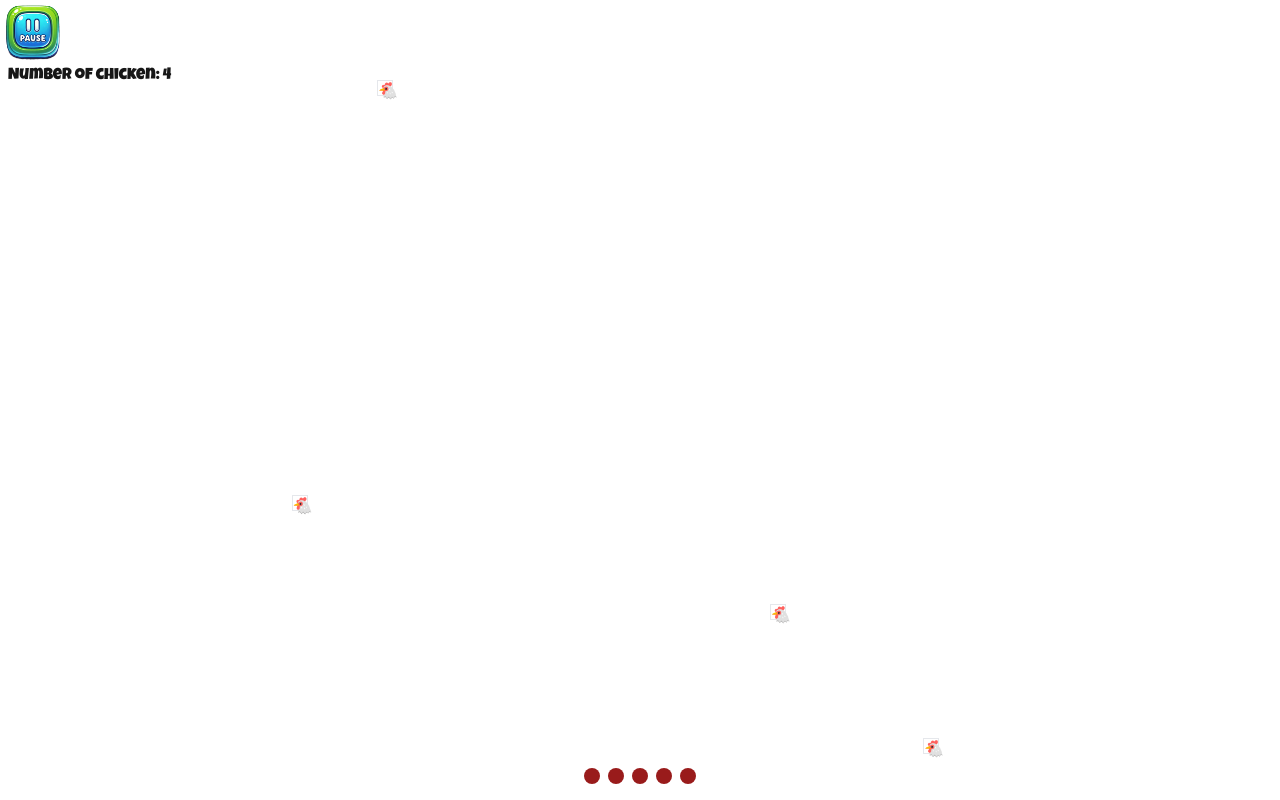
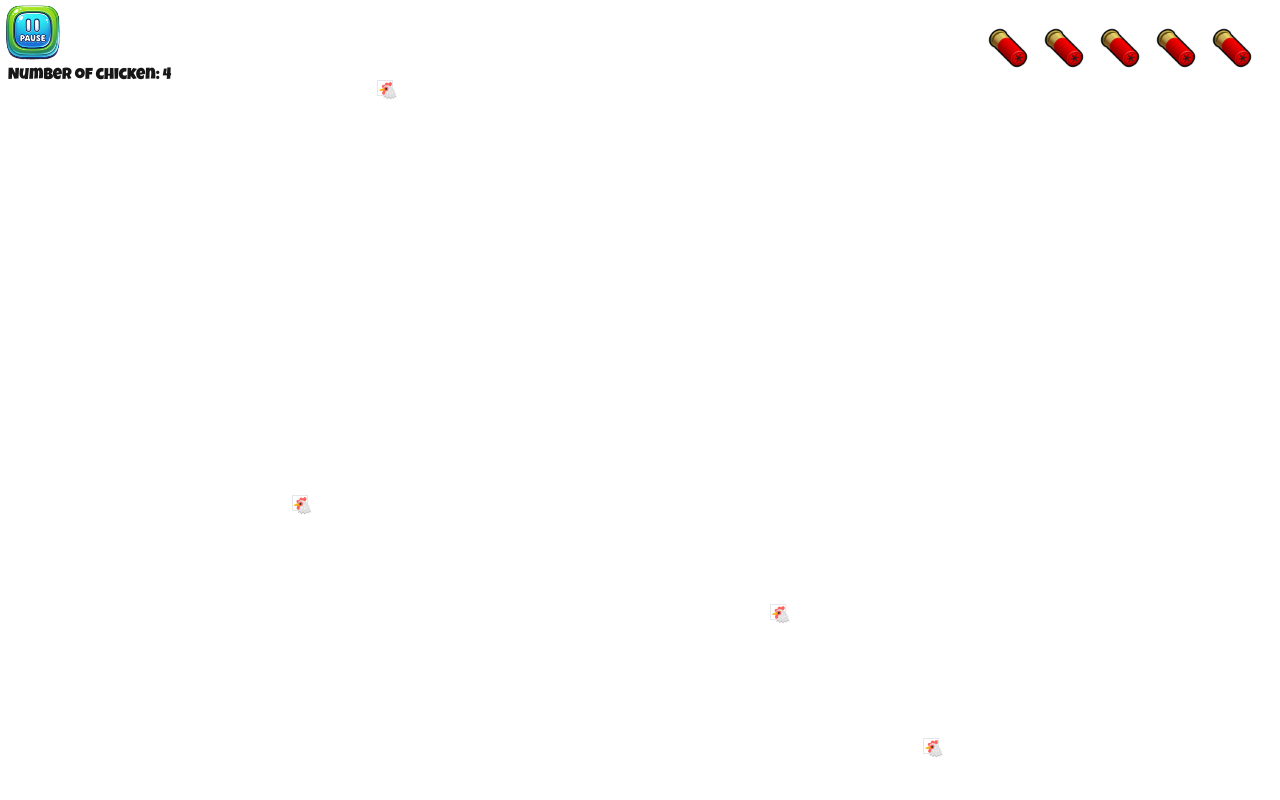
Before and after one commit to Chigga-Solutions/Cock-Down-Shooter, a Next.js app: page /play in a window 1280 px wide. Built offline with nearby package versions, Linux system fonts and the light colour scheme.

Commit message:
update and move bullets

```diff
--- a/src/app/play/page.tsx
+++ b/src/app/play/page.tsx
@@ -6,6 +6,7 @@ import { PauseMenu } from '@/components/pause-menu';
 import { luckiestGuy } from '@/components/settings-menu';
 import { areOverlapped, CLICK_RANGE, generateChickenCoords } from '@/lib/utils';
 import React, { ReactElement, useEffect, useState } from 'react';
+
 
 interface LivingChicken {
   id: string;
@@ -16,7 +17,7 @@ export default function Play() {
   /* Game-global states */
   const [paused, setPaused] = useState(false);
   const [chicken, setChickens] = useState<LivingChicken[]>([]);
-  const [bullets, setBullets] = useState(10);
+  const [bullets, setBullets] = useState(5);
   function pauseGame() {
     setPaused(true);
     console.log('[Game] Paused');
@@ -126,7 +127,7 @@ export default function Play() {
 
     document.addEventListener('keydown', (e) => {
       if (e.code === 'Space') {
-        setBullets(10);
+        setBullets(5);
         //console.log("reloaded");
       }
     });
@@ -151,13 +152,10 @@ export default function Play() {
         <h1>Number of chicken: {chicken.length}</h1>
       </div>
       {chicken.map((c) => c.chicken)}
-      <div className="fixed bottom-4 left-0 w-full flex justify-center">
+      <div className="fixed top-6 right-6 w-full flex justify-end">
         <div className="flex space-x-2">
-          {Array.from({ length: bullets / 2 }).map((_, index) => (
-            <div key={`filled-${index}`} className="w-4 h-4  bg-red-800 rounded-full" />
-          ))}
-          {Array.from({ length: 5 - bullets/2 }).map((_, index) => (
-            <div key={`empty-${index}`} className="w-4 h-4 rounded-full" />
+          {Array.from({ length: bullets}).map((_, index) => (
+            <div key={`filled-${index}`} className="w-12 h-12 bg-[url('/bullet.png')] bg-cover" />
           ))}
         </div>
       </div>
```
Also changed, not shown: public/bullet.png (added).
